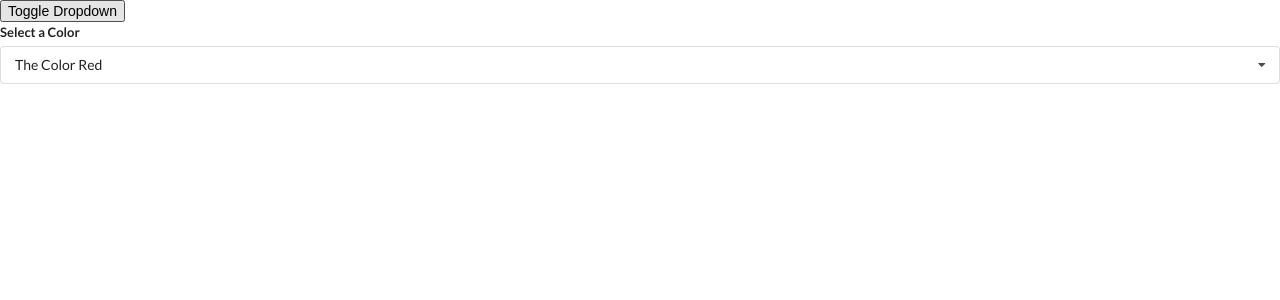
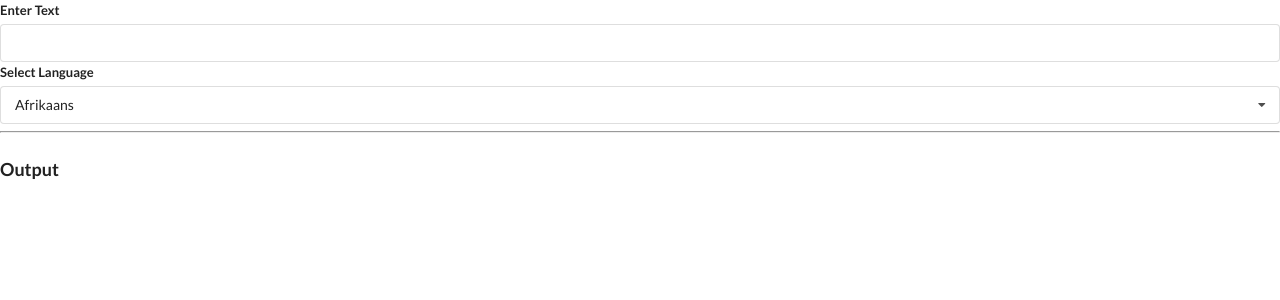
Before and after one commit to giangle0411/jsx-learning, a React (Create React App) app: page / in a window 1280 px wide. Shown: the top 300 px of the page. Built offline with nearby package versions, Linux system fonts and the light colour scheme; no server answers.

Commit message:
Translate widget - useEffect/useState/ggtransAPI

```diff
--- a/src/App.js
+++ b/src/App.js
@@ -1,8 +1,8 @@
-import React, { useState } from 'react'
+import React from 'react'
 // import Accordion from './components/Accordion'
 // import Search from './components/Search'
-import Dropdown from './components/Dropdown'
-
+// import Dropdown from './components/Dropdown'
+import Translate from './components/Translate'
 // const items = [
 //   {
 //     title: 'What is React?',
@@ -18,37 +18,26 @@
 //   },
 // ]
 
-const options = [
-  {
-    label: 'The Color Red',
-    value: 'red',
-  },
-  {
-    label: 'The Color Green',
-    value: 'green',
-  },
-  {
-    label: 'A Shade of Blue',
-    value: 'blue',
-  },
-]
+// const options = [
+//   {
+//     label: 'The Color Red',
+//     value: 'red',
+//   },
+//   {
+//     label: 'The Color Green',
+//     value: 'green',
+//   },
+//   {
+//     label: 'A Shade of Blue',
+//     value: 'blue',
+//   },
+// ]
 
 export default () => {
-  const [selected, setSelected] = useState(options[0])
-  const [showDropdown, setShowDropdown] = useState(true)
-
   return (
     <div>
-      <button onClick={() => setShowDropdown(!showDropdown)}>
-        Toggle Dropdown
-      </button>
-      {showDropdown ? (
-        <Dropdown
-          options={options}
-          selected={selected}
-          onSelectedChange={setSelected}
-        />
-      ) : null}
+      <Translate />
+
       {/* <Search /> */}
       {/* <Accordion items={items} /> */}
     </div>
--- /dev/null
+++ b/src/components/Convert.js
@@ -0,0 +1,43 @@
+import React, { useState, useEffect } from 'react'
+import axios from 'axios'
+
+const Convert = ({ language, text }) => {
+  const [translated, setTranslated] = useState('')
+  const [debouncedText, setDebouncedText] = useState()
+
+  useEffect(() => {
+    const timerId = setTimeout(() => {
+      setDebouncedText(text)
+    }, 500)
+    return () => {
+      clearTimeout(timerId)
+    }
+  }, [text])
+
+  useEffect(() => {
+    const doTranslation = async () => {
+      const { data } = await axios.post(
+        'https://translation.googleapis.com/language/translate/v2',
+        {},
+        {
+          params: {
+            q: debouncedText,
+            target: language.value,
+            key: 'AIzaSyCHUCmpR7cT_yDFHC98CZJy2LTms-IwDlM',
+          },
+        }
+      )
+      setTranslated(data.data.translations[0].translatedText)
+    }
+
+    doTranslation()
+  }, [language, debouncedText])
+
+  return (
+    <div>
+      <h1 className="ui header">{translated}</h1>
+    </div>
+  )
+}
+
+export default Convert
--- a/src/components/Dropdown.js
+++ b/src/components/Dropdown.js
@@ -1,6 +1,6 @@
 import React, { useState, useEffect, useRef } from 'react'
 
-const Dropdown = ({ options, selected, onSelectedChange }) => {
+const Dropdown = ({ options, selected, onSelectedChange, label }) => {
   const [open, setOpen] = useState(false)
   const ref = useRef()
   useEffect(() => {
@@ -35,7 +35,7 @@
   return (
     <div className="ui form" ref={ref}>
       <div className="field">
-        <label className="label">Select a Color</label>
+        <label className="label">{label}</label>
         <div
           onClick={() => setOpen(!open)}
           className={`ui selection dropdown ${open ? 'visible active' : ''}`}
--- /dev/null
+++ b/src/components/Translate.js
@@ -0,0 +1,52 @@
+import React, { useState } from 'react'
+import Dropdown from './Dropdown'
+import Convert from './Convert'
+
+const options = [
+  {
+    label: 'Afrikaans',
+    value: 'af',
+  },
+  {
+    label: 'Arabic',
+    value: 'ar',
+  },
+  {
+    label: 'Hindi',
+    value: 'hi',
+  },
+  {
+    label: 'Dutch',
+    value: 'nl',
+  },
+  {
+    label: 'Vietnamese',
+    value: 'vi',
+  },
+]
+
+const Translate = () => {
+  const [language, setLanguage] = useState(options[0])
+  const [text, setText] = useState('')
+  return (
+    <div>
+      <div className="ui form">
+        <div className="field">
+          <label>Enter Text</label>
+          <input value={text} onChange={(e) => setText(e.target.value)} />
+        </div>
+      </div>
+      <Dropdown
+        label="Select Language"
+        selected={language}
+        onSelectedChange={setLanguage}
+        options={options}
+      />
+      <hr />
+      <h3 className="ui header">Output</h3>
+      <Convert text={text} language={language} />
+    </div>
+  )
+}
+
+export default Translate
```
